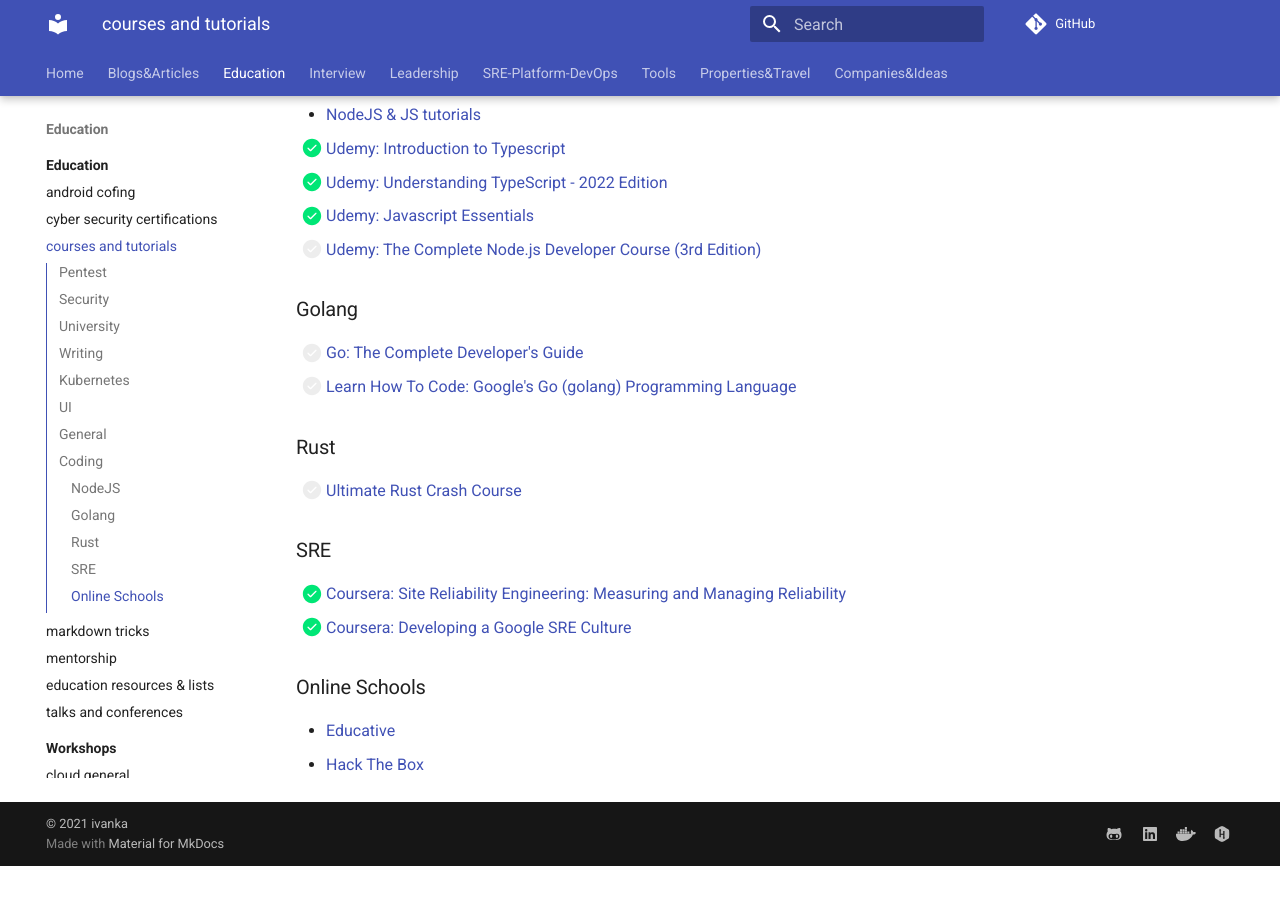
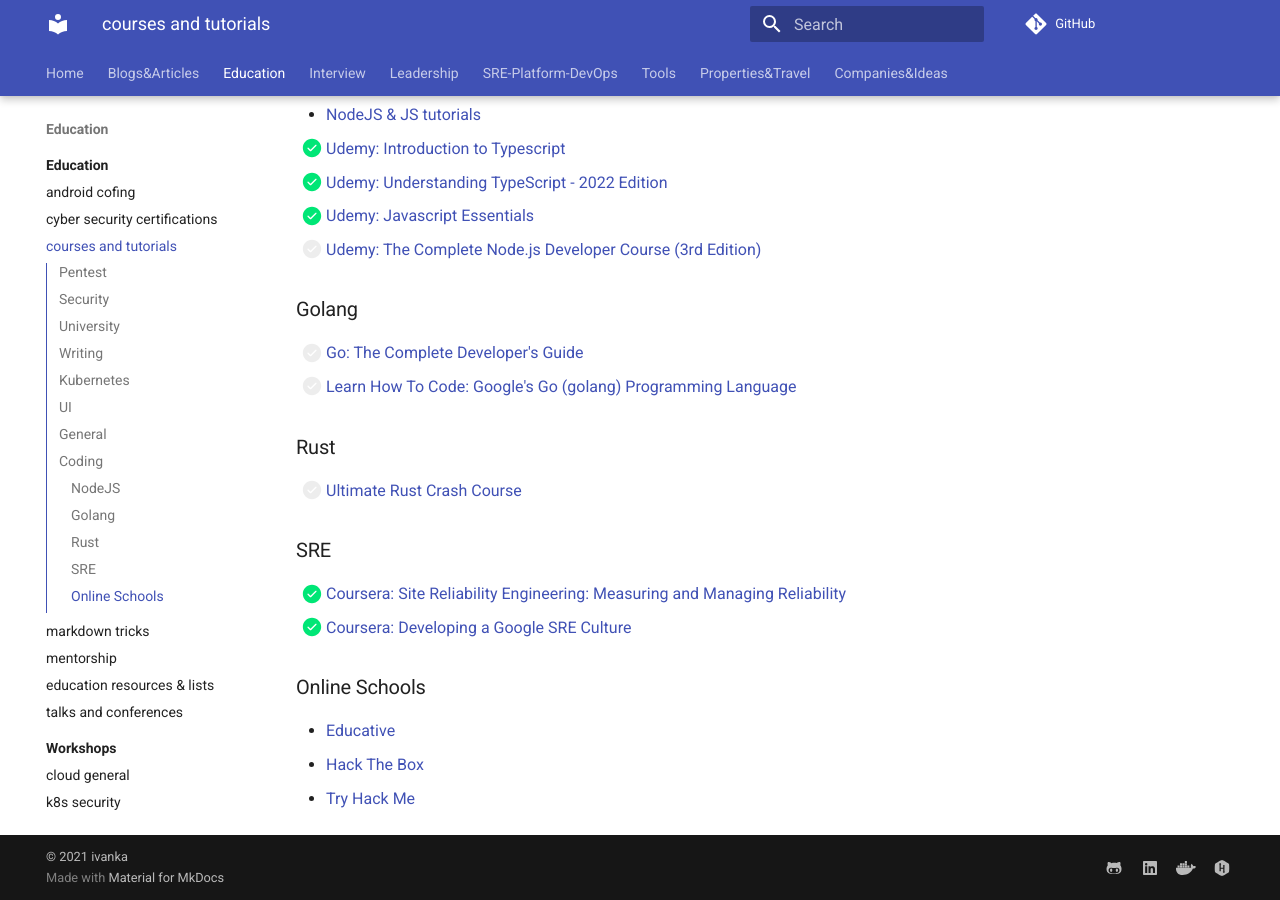
Before and after one commit to ivankatliarchuk/knowledge-base, an MkDocs documentation site: the page built from docs/education/courses.tutorials.md, in a window 1280 px wide and 900 px high, scrolled down 2245 px. Built offline with MkDocs 1.6.1 and Material for MkDocs 9.7.7, drawn with Linux system fonts in a browser that asks for light colours; comment, search, counter and statistics services are not loaded; before the commit the page ends 3111 px from its top, so only the background shows below that.

Commit message:
try hack me
Signed-off-by: ivan katliarchuk <ivan.katliarchuk@gmail.com>

```diff
--- a/docs/education/courses.tutorials.md
+++ b/docs/education/courses.tutorials.md
@@ -100,3 +100,4 @@
 
 - [Educative](https://www.educative.io/explore)
 - [Hack The Box](https://www.hackthebox.com/)
+- [Try Hack Me](https://tryhackme.com/)
```
